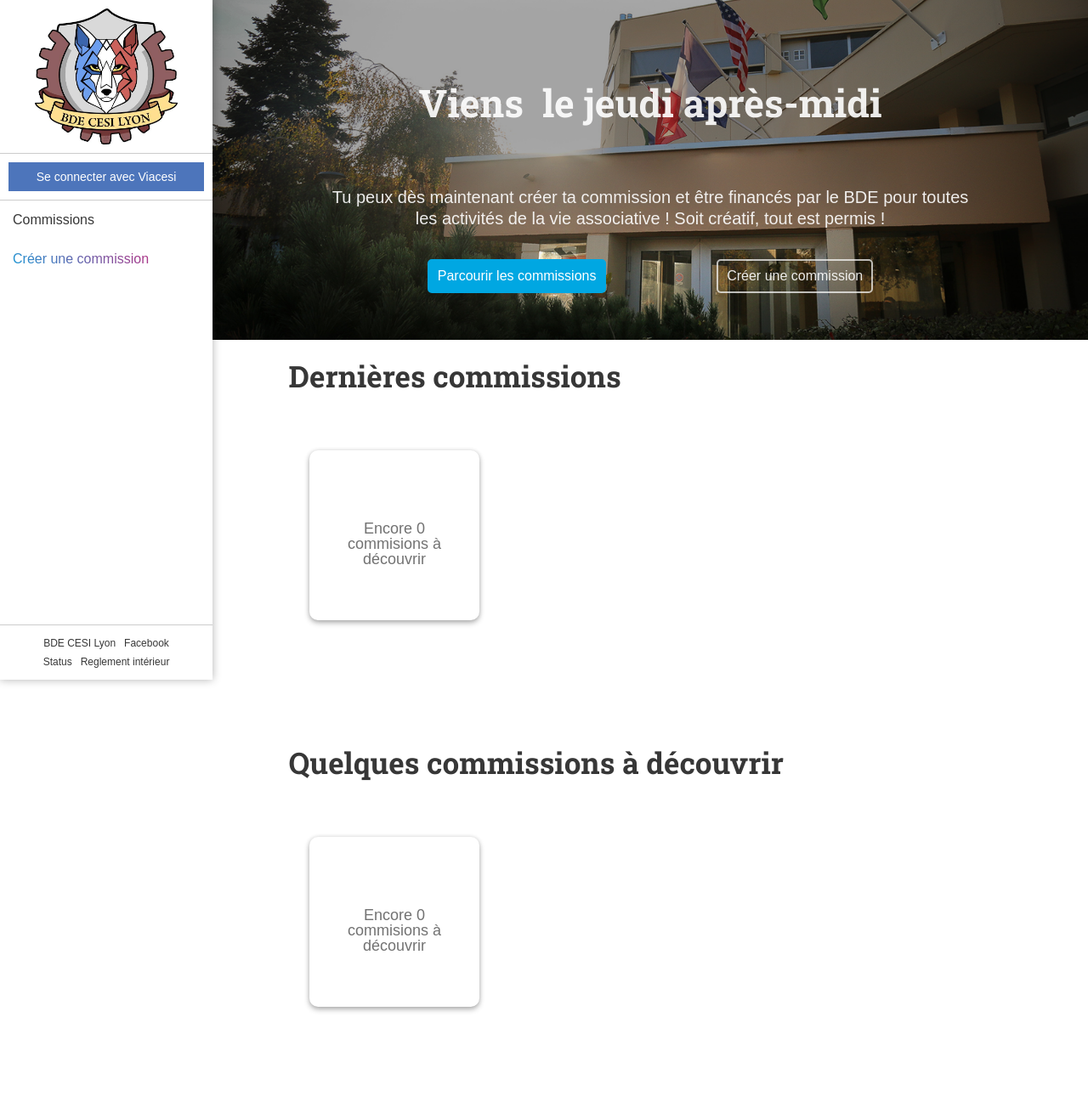
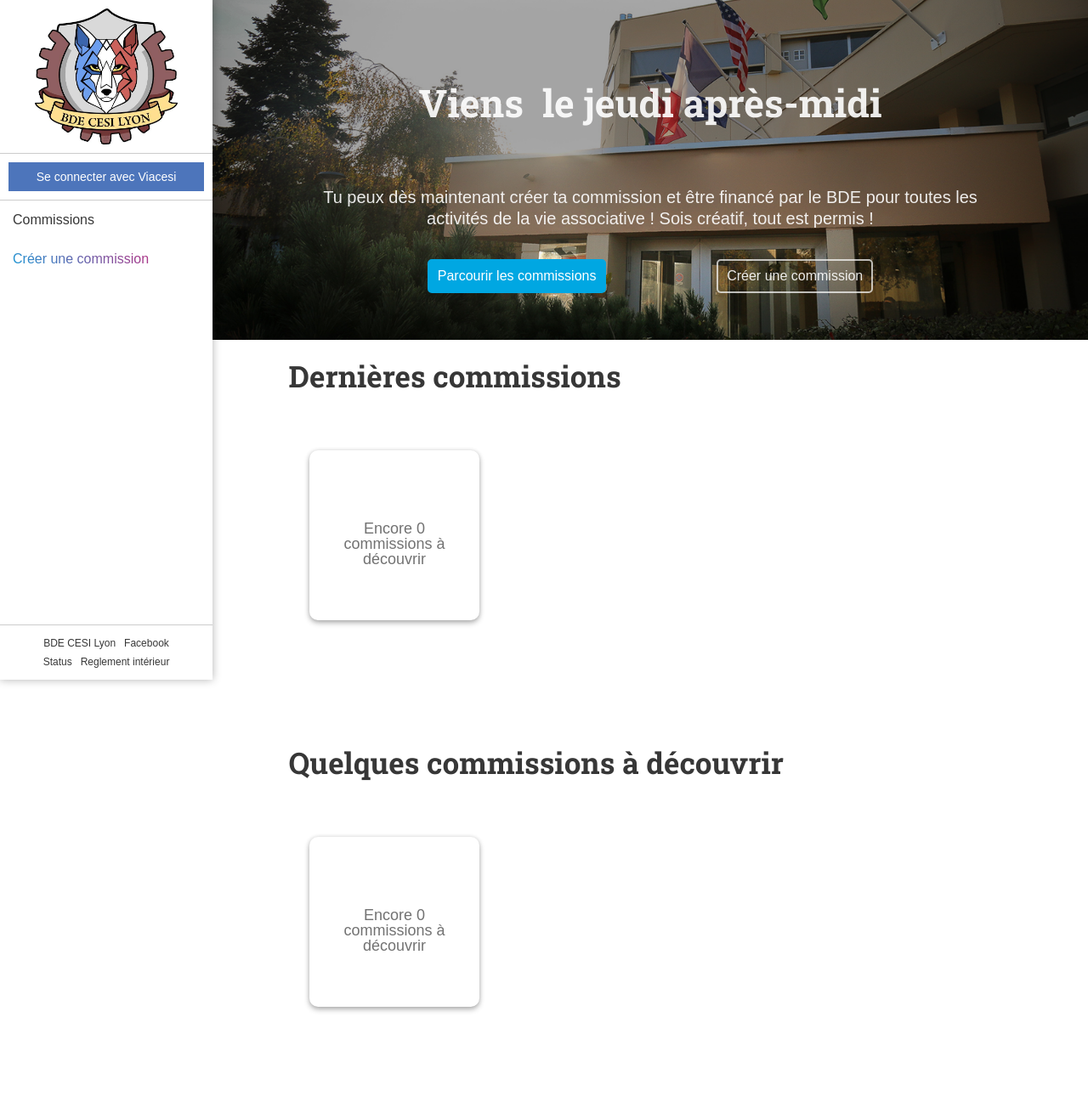
Before and after one commit to The-Nico26/commissions-bde-cesi-lyon, a Django app: page / in a window 1280 px wide. Shown: the whole page at 85% size. Run offline with Django 3.2, Linux system fonts and the light colour scheme; data that the repository does not hold is empty; some libraries are stand-ins or nearby versions.

Commit message:
Correction fautes générales

```diff
--- a/index/templates/index.html
+++ b/index/templates/index.html
@@ -28,7 +28,7 @@
                 <span>t'entrainer</span>
             </bde-multiword> le jeudi après-midi</h2>
         </div>
-        <p class="jumbo-content" >Tu peux dès maintenant créer ta commission et être financés par le BDE pour toutes les activités de la vie associative ! Soit créatif, tout est permis !</p>
+        <p class="jumbo-content" >Tu peux dès maintenant créer ta commission et être financé par le BDE pour toutes les activités de la vie associative ! Sois créatif, tout est permis !</p>
         <div class="buttons">
             <a class="button primary" href="/commissions">Parcourir les commissions</a>
             {% if not user.is_authenticated or perms.commissions.add_commission %}
@@ -46,7 +46,7 @@
         <bde-card class="more-card">
             <a class="more" href="/commissions">
                 <bde-icon icon="mdi-creation" ></bde-icon>
-                <div>Encore {{ commission_count }} commisions à découvrir</div>
+                <div>Encore {{ commission_count }} commissions à découvrir</div>
             </a>
         </bde-card>
         </div>
@@ -62,7 +62,7 @@
         <bde-card class="more-card">
             <a class="more" href="/commissions">
                 <bde-icon icon="mdi-creation" ></bde-icon>
-                <div>Encore {{ commission_count }} commisions à découvrir</div>
+                <div>Encore {{ commission_count }} commissions à découvrir</div>
             </a>
         </bde-card>
         </div>
```
